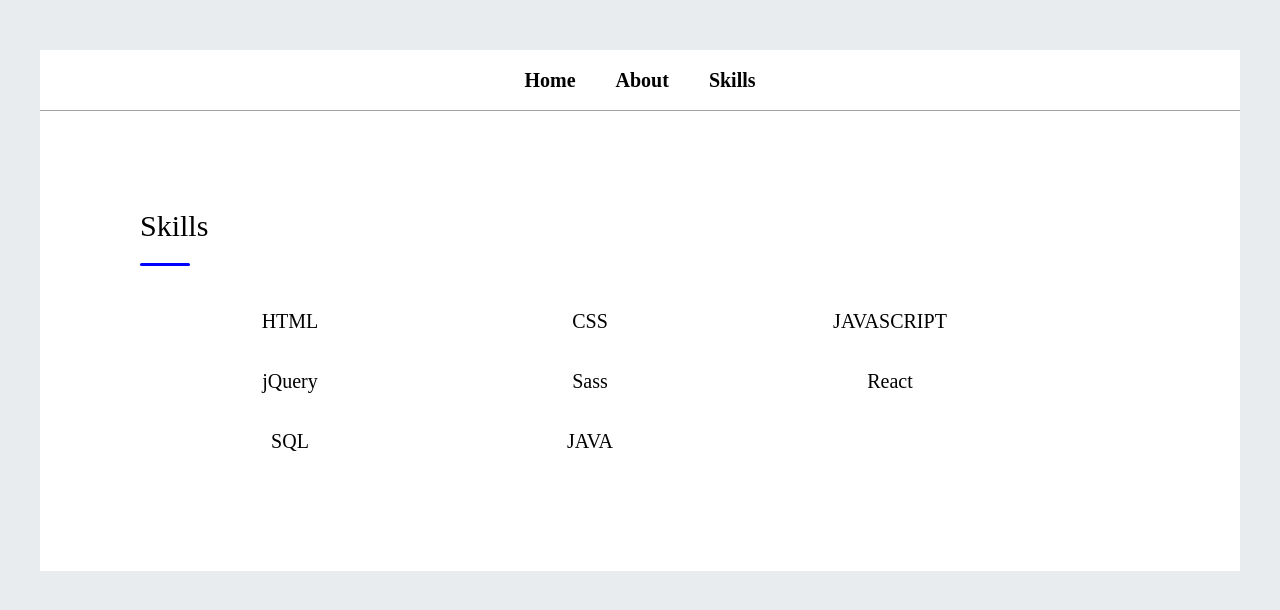
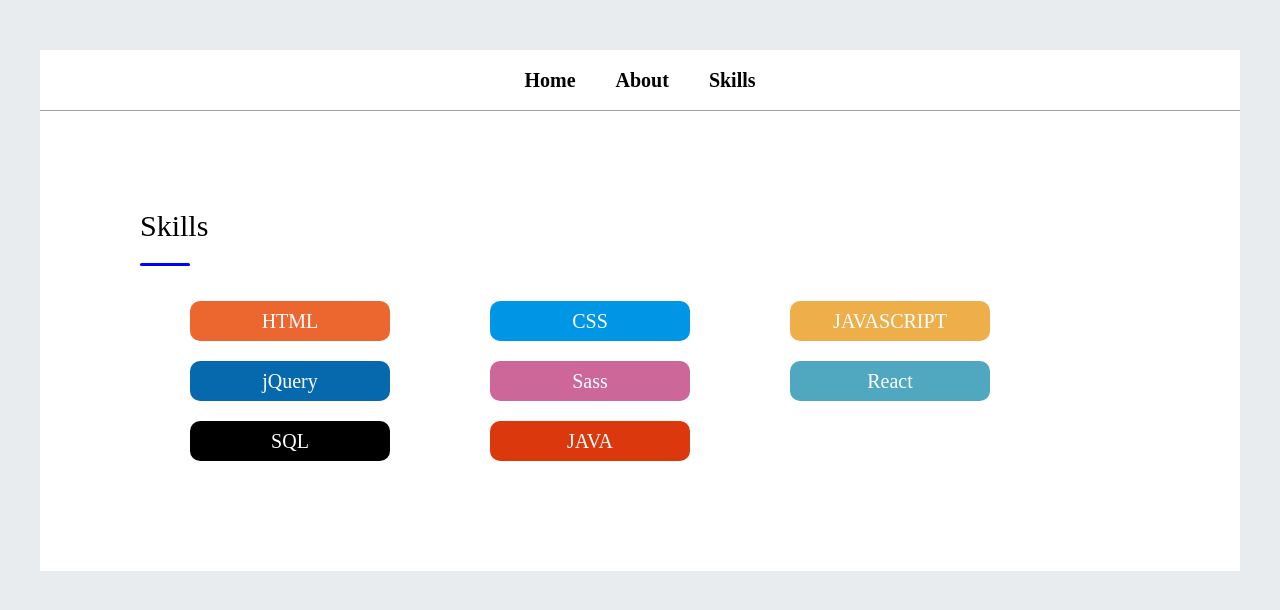
Before and after one commit to hhhjj503/React_Portfolio, a React (Create React App) app: page /profile in a window 1280 px wide. Shown: the top 610 px of the page. Built offline with nearby package versions, Linux system fonts and the light colour scheme.

Commit message:
20221028

```diff
--- /dev/null
+++ b/src/components/Palette.js
@@ -0,0 +1,16 @@
+import React from 'react';
+
+const Palette = {
+  color: [
+    'rgb(236, 102, 48)',
+    'rgb(0, 150, 230)',
+    'rgb(238, 175, 75)',
+    'rgb(6, 105, 173)',
+    'rgb(205, 103, 153)',
+    '#50a8c0',
+    'rgb(0, 0, 0)',
+    'rgb(219, 56, 14)',
+  ],
+};
+
+export default Palette;
--- a/src/pages/About.js
+++ b/src/pages/About.js
@@ -15,12 +15,26 @@
       color: rgb(65, 191, 207);
       font-weight: bold;
     }
+
+    @media screen and (min-width: 480px) and (max-width: 767px) {
+      font-size: 1.3rem;
+    }
+    @media screen and (min-width: 320px) and (max-width: 479px) {
+      font-size: 1.2rem;
+    }
   `;
 
   const Div = styled.div`
     font-size: 1.4rem;
     line-height: 20px;
     letter-spacing: 1px;
+
+    @media screen and (min-width: 480px) and (max-width: 767px) {
+      font-size: 1.3rem;
+    }
+    @media screen and (min-width: 320px) and (max-width: 479px) {
+      font-size: 1.2rem;
+    }
   `;
 
   const Ul = styled.ul`
@@ -43,6 +57,16 @@
         background-color: transparent;
         color: black;
       }
+
+      @media screen and (min-width: 480px) and (max-width: 767px) {
+        font-size: 1.2rem;
+      }
+      @media screen and (min-width: 320px) and (max-width: 479px) {
+        font-size: 1.1rem;
+      }
+    }
+    @media screen and (min-width: 320px) and (max-width: 479px) {
+      text-align: center;
     }
   `;
 
@@ -54,6 +78,24 @@
     &.img {
       text-align: center;
     }
+
+    @media screen and (min-width: 480px) and (max-width: 767px) {
+      display: block;
+      width: 100%;
+
+      &:first-child {
+        margin-bottom: 50px;
+      }
+    }
+
+    @media screen and (min-width: 320px) and (max-width: 479px) {
+      display: block;
+      width: 100%;
+
+      &:first-child {
+        margin-bottom: 30px;
+      }
+    } ;
   `;
 
   const Img = styled.div`
@@ -63,6 +105,15 @@
     background-size: cover;
     background-position: center;
     margin: 0 auto;
+
+    @media screen and (min-width: 480px) and (max-width: 767px) {
+      width: 100%;
+    }
+
+    @media screen and (min-width: 320px) and (max-width: 479px) {
+      width: 100%;
+      height: 300px;
+    } ;
   `;
 
   return (
--- a/src/pages/Header.js
+++ b/src/pages/Header.js
@@ -24,6 +24,16 @@
       & a {
         font-weight: bold;
       }
+
+      @media screen and (min-width: 480px) and (max-width: 767px) {
+        font-size: 1.5rem;
+        padding: 0 15px;
+      }
+
+      @media screen and (min-width: 320px) and (max-width: 479px) {
+        font-size: 1.4rem;
+        padding: 0 15px;
+      }
     }
   `;
 
--- a/src/pages/Home.js
+++ b/src/pages/Home.js
@@ -16,6 +16,22 @@
     & span {
       color: black;
     }
+
+    @media screen and (min-width: 480px) and (max-width: 767px) {
+      font-size: 2.3rem;
+
+      &:last-child {
+        font-size: 2rem;
+      }
+    }
+
+    @media screen and (min-width: 320px) and (max-width: 479px) {
+      font-size: 2rem;
+
+      &:last-child {
+        font-size: 1.7rem;
+      }
+    } ;
   `;
 
   return (
--- a/src/pages/Skills.js
+++ b/src/pages/Skills.js
@@ -2,39 +2,59 @@
 import { DivWrapper } from '../styles/DivWrapper';
 import { H1 } from '../styles/H1';
 import styled from 'styled-components';
+import Palette from '../components/Palette';
 
 const Skills = () => {
   const Ul = styled.ul`
-    & li {
+    @media screen and (min-width: 320px) and (max-width: 479px) {
+      text-align: center;
+    }
+  `;
+
+  const Li = styled.li`
     font-size: 2rem;
-      color: black;
+    color: white;
     display: inline-block;
     width: 20%;
     margin: 10px 50px;
     text-align: center;
     padding: 10px 0;
-      background: ${(props) => (props.color === '' ? 'black' : props.color)};
+    background-color: ${(props) =>
+      props.background === '' ? '#626262' : props.background};
     border-radius: 10px;
     transition: 0.3s ease-in-out;
 
     &:hover {
-        background-color: black;
-        color: white;
+      background-color: transparent;
+      color: black;
     }
+
+    @media screen and (min-width: 480px) and (max-width: 767px) {
+      font-size: 1.7rem;
+      padding: 10px 0;
+      margin: 10px 20px;
+    }
+
+    @media screen and (min-width: 320px) and (max-width: 479px) {
+      width: 40%;
+      font-size: 1.5rem;
+      padding: 10px 0;
+      margin: 10px 10px;
     }
   `;
+
   return (
     <DivWrapper>
       <H1>Skills</H1>
       <Ul>
-        <li color="rgb(236, 102, 48)">HTML</li>
-        <li color="rgb(0, 150, 230)">CSS</li>
-        <li color="rgb(238, 175, 75)">JAVASCRIPT</li>
-        <li color="rgb(6, 105, 173)">jQuery</li>
-        <li color="rgb(205, 103, 153)">Sass</li>
-        <li color="#50a8c0">React</li>
-        <li color="rgb(0, 0, 0)">SQL</li>
-        <li color="rgb(219, 56, 14)">JAVA</li>
+        <Li background="rgb(236, 102, 48)">HTML</Li>
+        <Li background="rgb(0, 150, 230)">CSS</Li>
+        <Li background="rgb(238, 175, 75)">JAVASCRIPT</Li>
+        <Li background="rgb(6, 105, 173)">jQuery</Li>
+        <Li background="rgb(205, 103, 153)">Sass</Li>
+        <Li background="#50a8c0">React</Li>
+        <Li background="rgb(0, 0, 0)">SQL</Li>
+        <Li background="rgb(219, 56, 14)">JAVA</Li>
       </Ul>
     </DivWrapper>
   );
--- a/src/styles/DivWrapper.js
+++ b/src/styles/DivWrapper.js
@@ -10,4 +10,12 @@
   background: white;
   border-top: 1px solid #a1a1a1;
   position: relative;
+
+  @media screen and (min-width: 480px) and (max-width: 767px) {
+    padding: 50px;
+  }
+
+  @media screen and (min-width: 320px) and (max-width: 479px) {
+    padding: 20px;
+  } ;
 `;
--- a/src/styles/H1.js
+++ b/src/styles/H1.js
@@ -16,4 +16,28 @@
     background: blue;
     border-radius: 10px;
   }
+
+  @media screen and (min-width: 480px) and (max-width: 767px) {
+    font-size: 2rem;
+
+    &:after {
+      bottom: -15px;
+      height: 2px;
+      width: 40px;
+    }
+  }
+
+  @media screen and (min-width: 320px) and (max-width: 479px) {
+    font-size: 1.5rem;
+    text-align: center;
+    margin: 20px 0 30px 0;
+
+    &:after {
+      left: 50%;
+      transform: translateX(-50%);
+      bottom: -5px;
+      height: 1px;
+      width: 30px;
+    }
+  } ;
 `;
```
Also changed, not shown: package.json (+6 -2 lines), 1 other file (tests, documents, lock files or other folders). Lines whose indentation alone changed are shown as unchanged.
